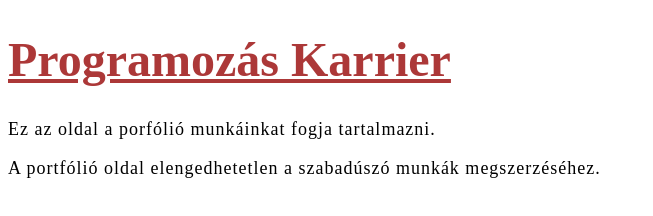
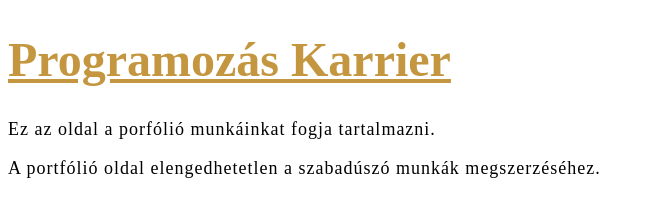
Before and after one commit to Levys5/Portfolio-oldal, a plain HTML site: page index.html in a window 1280 px wide. Shown: the whole page, without its empty margins (0-653 px from the left). Drawn offline with Linux system fonts and the light colour scheme.

Commit message:
H1 szín megváltoztatása

```diff
--- a/css/styles.css
+++ b/css/styles.css
@@ -3,7 +3,7 @@ html {
 }
 
 h1 {
-    color: rgb(172, 56, 56);
+    color: rgb(196, 150, 64);
     text-decoration: underline;
     font-size: 4.8rem;
 }
```
